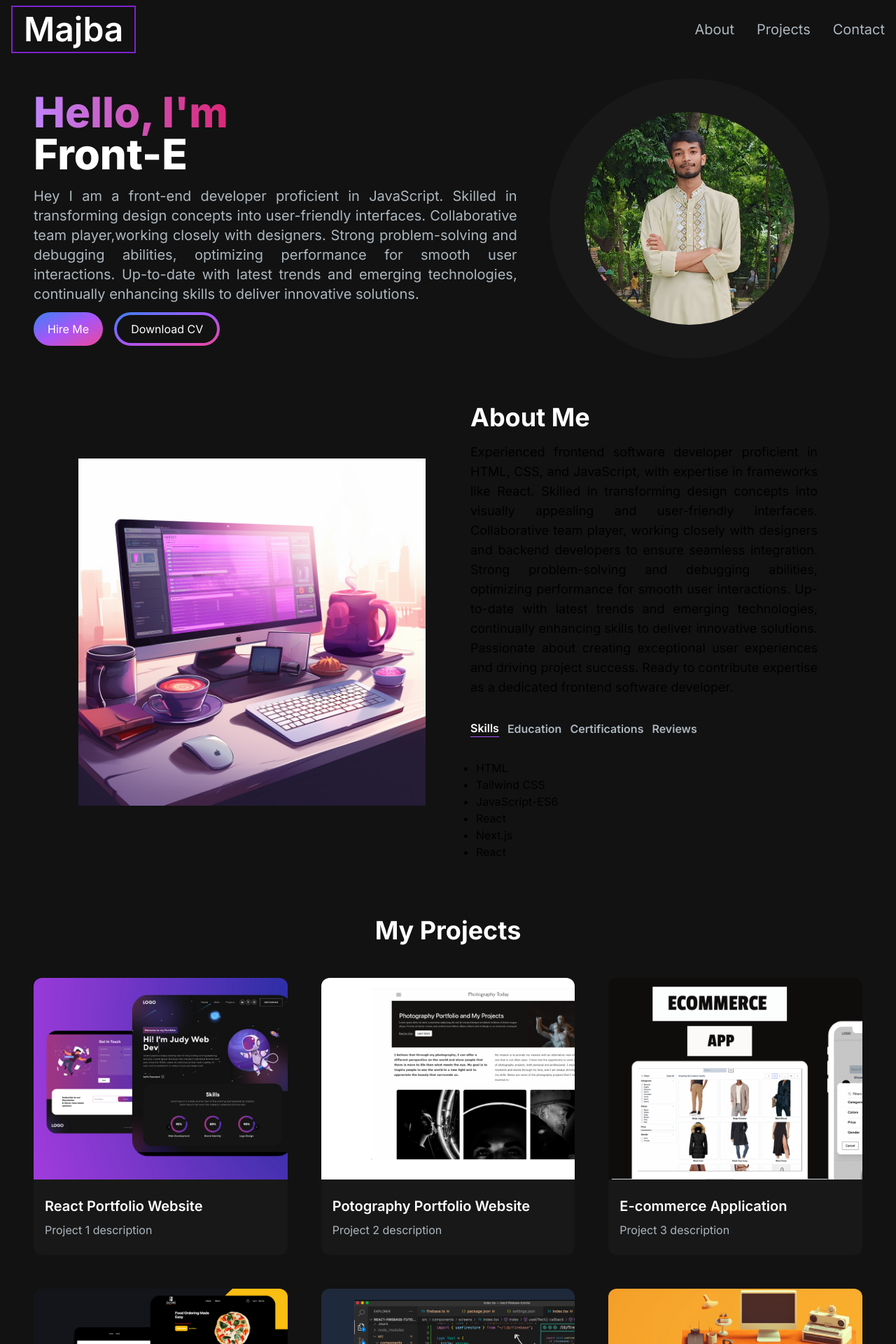
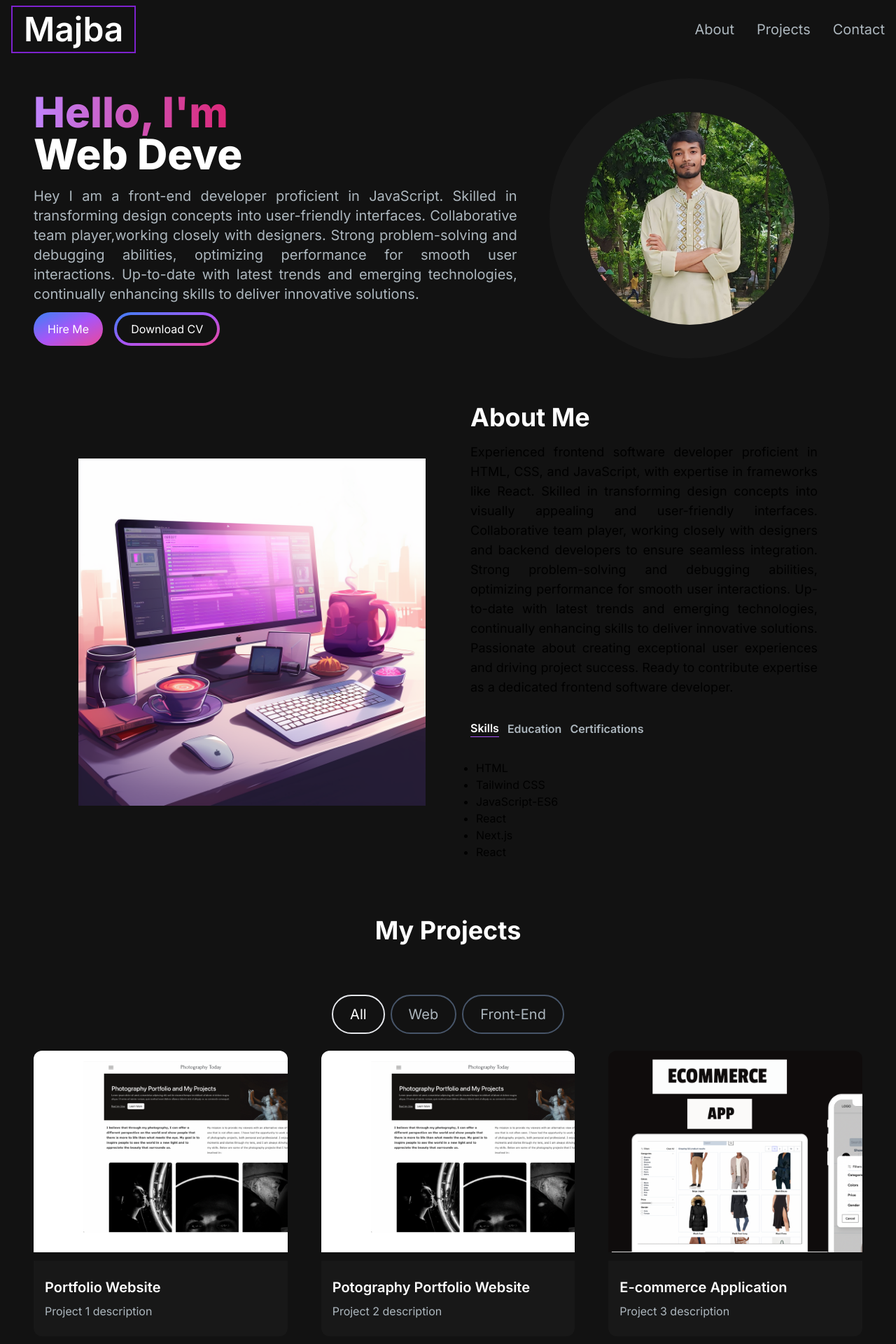
Before and after one commit to majbaulhoque/My-Portfolio, a Next.js app: page / in a window 1280 px wide. Shown: the top 1920 px of the page at 70% size. Built offline with nearby package versions, Linux system fonts and the light colour scheme.

Commit message:
all project section structure

```diff
--- a/src/app/components/AboutSection.jsx
+++ b/src/app/components/AboutSection.jsx
@@ -85,13 +85,13 @@ const AboutSection = () => {
               {" "}
               Certifications{" "}
             </TabButton>
-            <TabButton
+            {/* <TabButton
               selectTab={() => handleTabChange("reviews")}
               active={tab === "reviews"}
             >
               {" "}
               Reviews{" "}
-            </TabButton>
+            </TabButton> */}
           </div>
           <div className='mt-8'>{TAB_DATA.find((t) => t.id === tab).content}
           </div>
--- a/src/app/components/HeroSection.jsx
+++ b/src/app/components/HeroSection.jsx
@@ -11,20 +11,20 @@ const HeroSection = () => {
                     <h1 className="text-white mb-4 sm:text-5xl lg:text-6xl font-extrabold"><span className='text-transparent bg-clip-text bg-gradient-to-r from-purple-400 to-pink-600'>Hello, I'm{" "}</span>
                     <br />
                     <TypeAnimation
-                        sequence={[
-
+                    sequence={[
+                        // Same substring at the start will only be typed out once, initially
                         'Kazi Ziaur Rahman Majba',
-                        1000,
+                        1000, // wait 1s before replacing "Mice" with "Hamsters"
                         'Web Developer',
                         1000,
-                        'Front-End Developer',
+                        'Front End Developer',
                         1000,
 
                     ]}
-                        wrapper="span"
-                        speed={50}
-                        style={{ fontSize: '1em', display: 'inline-block' }}
-                        repeat={Infinity}
+                    wrapper="span"
+                    speed={40}
+                    style={{ fontSize: '1em', display: 'inline-block' }}
+                    repeat={Infinity}
                     />
                     </h1>
                     <p className='text-[#ADB7BE] text-base sm:text-lg lg:text-xl text-justify'>
--- a/src/app/components/Navbar.jsx
+++ b/src/app/components/Navbar.jsx
@@ -27,7 +27,7 @@ const Navbar = () => {
         top-0 left-0 right-0 z-10 bg-[#121212] bg-opacity-100'>
             <div className='flex flex-wrap items-center justify-between mx-auto px-4 py-2'>
                 {/* <Link href={"/"} className='text-5xl text-white font-semibold'>LOGO</Link> */}
-                <a href={"/"} className='text-2xl md:text-5xl text-white font-semibold border-2 border-purple-700 px-4 py-2'>Majba</a>
+                <a href={"/"} className='text-2xl md:text-5xl text-white font-semibold border-2 border-purple-700 px-4 py-2 shadow-inner'>Majba</a>
                 <div className='mobile-menu block md:hidden ml-52'>
                 {
                     !navbarOpen ? (
--- a/src/app/components/ProjectCard.jsx
+++ b/src/app/components/ProjectCard.jsx
@@ -2,7 +2,7 @@ import React from 'react';
 import { CodeBracketIcon, EyeIcon } from '@heroicons/react/24/solid';
 import Link from 'next/link';
 
-const ProjectCard = ({ imgUrl, title, description }) => {
+const ProjectCard = ({ imgUrl, title, description, gitUrl, previewUrl }) => {
     return (
         <div>
             <div
@@ -10,12 +10,19 @@ const ProjectCard = ({ imgUrl, title, description }) => {
                 style={{ background: `url(${imgUrl})`, backgroundSize: "cover" }}
             >
                 <div className='overlay items-center justify-center absolute top-0 left-0 w-full h-full bg-[#181818] bg-opacity-0 hidden group-hover:flex group-hover:bg-opacity-80 transition-all duration-500'>
-                    <Link href='/' className='h-14 w-14 border-2 relative rounded-full border-[#ADB7BE]hover:border-white'>
-                        <CodeBracketIcon className='h-14 w-14 mr-2 border-2 relative rounded-full border-[#ADB7BE] hover:border-white group/link' />
+                    <Link href={'/'}
+                    className='h-14 w-14 mr-2 border-2 relative rounded-full border-[#ADB7BE] hover:border-white group/link'>
+                        <CodeBracketIcon className="h-10 w-10 text-[#ADB7BE] absolute top-1/2 left-1/2 transform -translate-x-1/2 -translate-y-1/2  cursor-pointer group-hover/link:text-white" />
+                    </Link>
+                    <Link
+                        href={"/"}
+                        className="h-14 w-14 border-2 relative rounded-full border-[#ADB7BE] hover:border-white group/link"
+                    >
+                        <EyeIcon className="h-10 w-10 text-[#ADB7BE] absolute top-1/2 left-1/2 transform -translate-x-1/2 -translate-y-1/2  cursor-pointer group-hover/link:text-white" />
                     </Link>
                 </div>
             </div>
-            <div className='text-white rounded-b-xl bg-[#181818] py-6 px-4'>
+            <div className='text-white rounded-b-xl mt-3 bg-[#181818] py-6 px-4'>
                 <h5 className='text-xl font-semibold mb-2'>{title}</h5>
                 <p className='text-[#ADB7BE]'>{description}</p>
             </div>
--- a/src/app/components/ProjectSection.jsx
+++ b/src/app/components/ProjectSection.jsx
@@ -1,12 +1,14 @@
-import React from 'react';
+'use client';
+import React, { useState } from 'react';
 import ProjectCard from './ProjectCard';
+import ProjectTag from './ProjectTag';
 
 const projectsData = [
     {
         id: 1,
-        title: "React Portfolio Website",
+        title: "Portfolio Website",
         description: "Project 1 description",
-        image: "./images/projects/1.png",
+        image: "./images/projects/2.png",
         tag: ["All", "Web"],
         gitUrl: "/",
         previewUrl: "/",
@@ -59,12 +61,28 @@ const projectsData = [
 ];
 
 const ProjectSection = () => {
+    const [tag, setTag] = useState("All")
+
+    const handleTagChange = (newTag) =>{
+        setTag(newTag)
+    }
     return (
         <>
             <h2 className='text-center text-4xl font-bold text-white mt-4 mb-8 md:mb-12'>My Projects</h2>
+            <div className='text-white flex flex-row justify-center items-center gap-2 py-6'>
+                <ProjectTag onClick={handleTagChange} name="All" isSelected ={tag === "All"}></ProjectTag>
+                <ProjectTag onClick={handleTagChange} name="Web" isSelected ={tag === "Web"}></ProjectTag>
+                <ProjectTag onClick={handleTagChange} name="Front-End" isSelected ={tag === "Front-End"}></ProjectTag>
+            </div>
             <div className='grid md:grid-cols-3 gap-8 md:gap-12'>
                 {
-                    projectsData.map((project) => <ProjectCard key={project.id} title={project.title} description={project.description} imgUrl={project.image} />)
+                    projectsData.map((project) => <ProjectCard key={project.id}
+                    title={project.title}
+                    description={project.description} imgUrl={project.image}
+                    // ! after complete this portfolio then i am add gitUrl and livePreview
+                    // gitUrl={gitUrl}
+                    // previewUrl={project.previewUrl}
+                    />)
                 }
             </div>
         </>
--- /dev/null
+++ b/src/app/components/ProjectTag.jsx
@@ -0,0 +1,17 @@
+import React from "react";
+
+const ProjectTag = ({ name, onClick, isSelected }) => {
+    const buttonStyles = isSelected
+        ? "text-white border-primary-500"
+        : "text-[#ADB7BE] border-slate-600 hover:border-purple-500";
+    return (
+        <button
+        className={`${buttonStyles} rounded-full border-2 px-6 py-3 text-xl cursor-pointer`}
+        onClick={() => onClick(name)}
+        >
+        {name}
+        </button>
+    );
+    };
+
+export default ProjectTag;
```
Also changed, not shown: package.json (+5 -4 lines), 1 other file (tests, documents, lock files or other folders).
